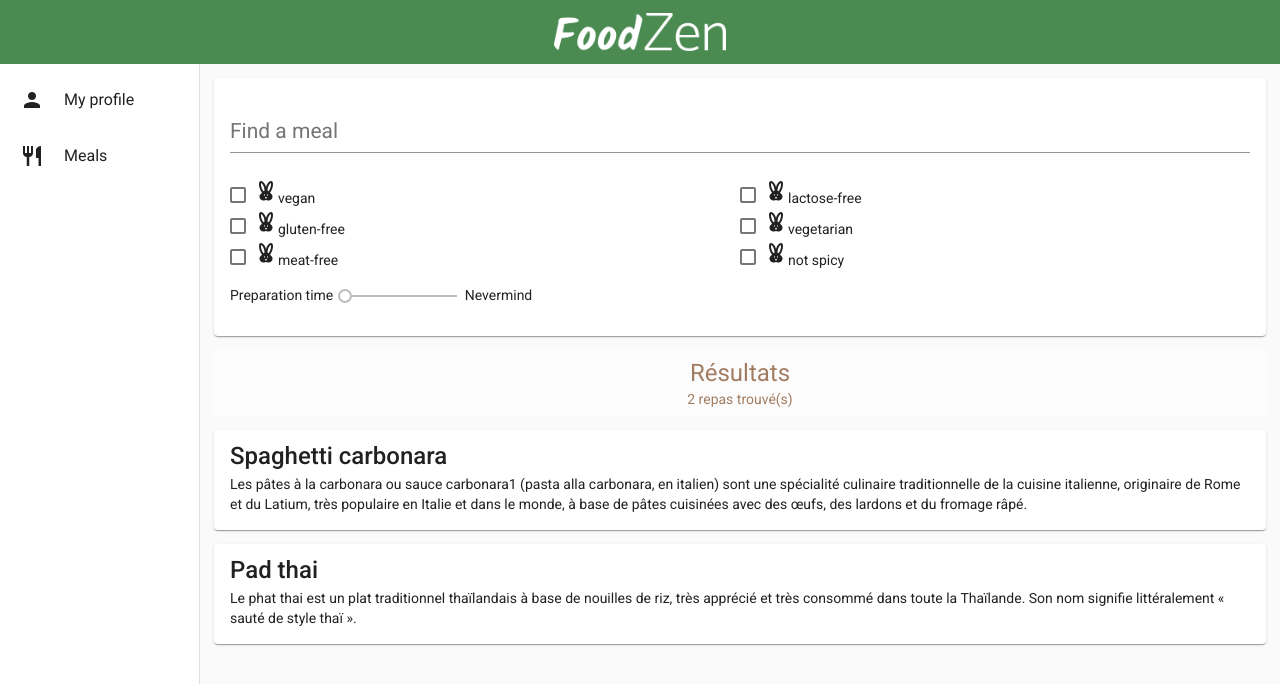
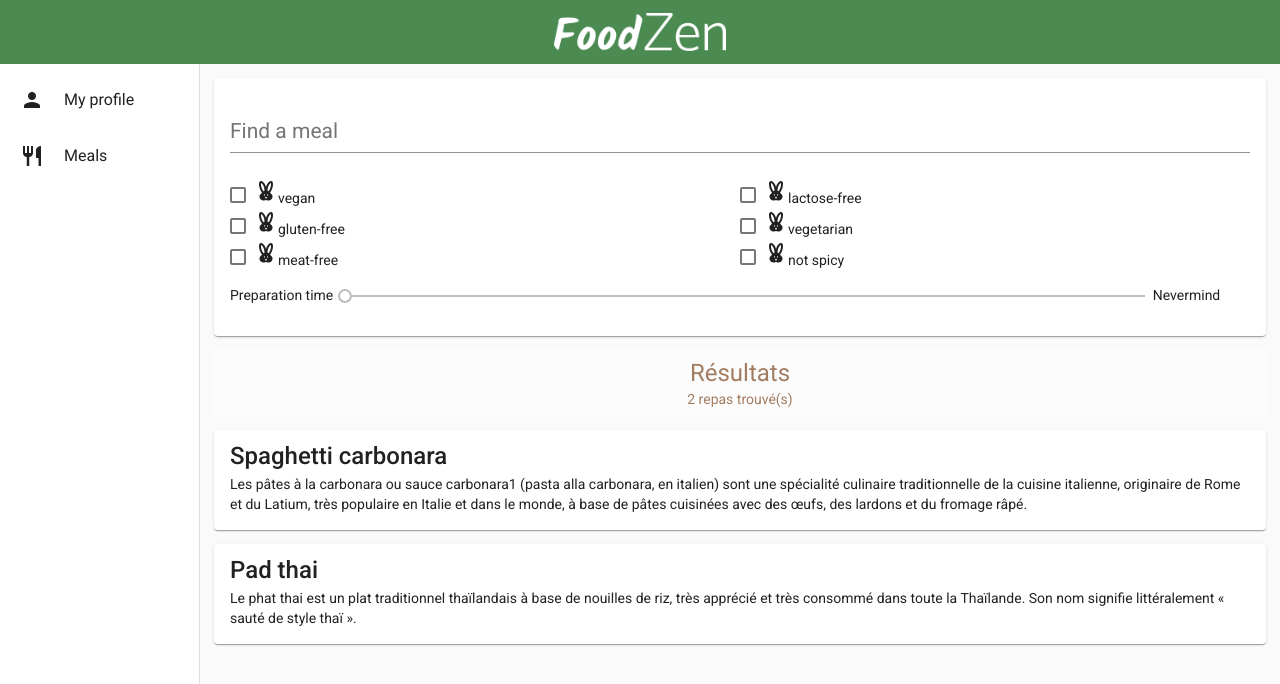
Before and after one commit to PRO2022-Heig/heigvd-pro-01, an Angular app in the folder app/frontend/: page /meals in a window 1280 px wide. Shown: the top 684 px of the page. Built offline with nearby package versions, Linux system fonts and the light colour scheme.

Commit message:
Adjusted slider width

```diff
--- a/app/frontend/src/app/components/meals/meals.component.scss
+++ b/app/frontend/src/app/components/meals/meals.component.scss
@@ -5,6 +5,9 @@
 	mat-form-field {
 		width: 100%;
 		font-size: 1.5em;
+	}
+	mat-slider {
+		width: 80%;
 	}
 
 	mat-card {
--- a/app/frontend/src/app/components/meals/meals.component.ts
+++ b/app/frontend/src/app/components/meals/meals.component.ts
@@ -15,10 +15,6 @@ export class MealsComponent implements OnInit {
 
 	public constructor(private mealService: MealService) {
 		this.searchTerms = "";
-	}
-
-	public asdf(x : any) {
-		console.log(x);
 	}
 
 	public ngOnInit(): void {
```
